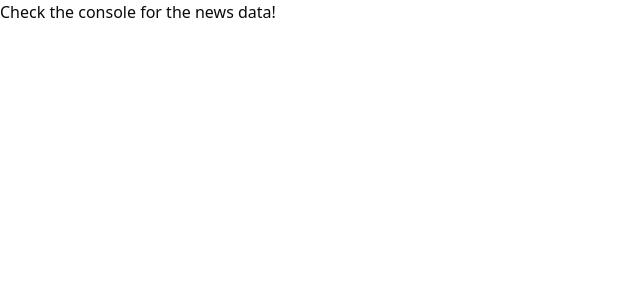
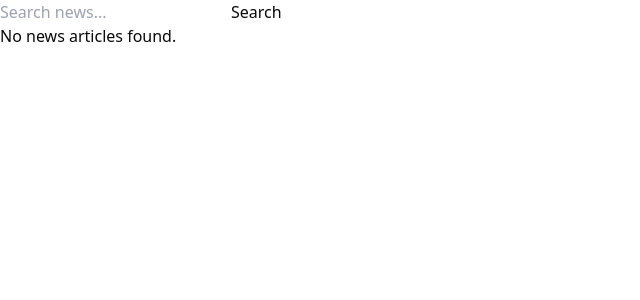
Before and after one commit to Sharktail001/ELMO-Capstone-Proj, a Next.js app: page /news in a window 1280 px wide. Shown: the top 300 px of the page, without its empty margins (0-640 px from the left). Built offline with nearby package versions, Linux system fonts and the light colour scheme; no server answers.

Commit message:
Changed up the news api

```diff
--- a/app/api/news/route.tsx
+++ b/app/api/news/route.tsx
@@ -4,12 +4,13 @@ import { JSDOM } from "jsdom";
 import { Readability } from "@mozilla/readability";
 
 const API_KEY = process.env.NEXT_PUBLIC_NEWS_API_KEY;
-const query = "Apple"; // Change this to any topic
 
-export async function GET() {
+export async function POST(request: Request) {
+  const { query } = await request.json();
+
   try {
     // Fetch articles from NewsAPI
-        const newsUrl = `https://newsapi.org/v2/everything?q=${query}&language=en&domains=cnn.com&sortBy=publishedAt&apiKey=${process.env.NEXT_PUBLIC_NEWS_API_KEY}`;
+    const newsUrl = `https://newsapi.org/v2/everything?q=${query}&language=en&domains=cnn.com&sortBy=publishedAt&apiKey=${API_KEY}`;
     const newsResponse = await axios.get(newsUrl);
     const articles = newsResponse.data.articles.slice(0, 5); // Get the first 5 articles
 
--- a/app/news/page.tsx
+++ b/app/news/page.tsx
@@ -1,17 +1,62 @@
-"use client"
-import React, { useEffect } from "react";
+"use client";
+import React, { useState } from "react";
 
 export default function News() {
-  useEffect(() => {
-    // Fetch data from your API route
-    fetch("/api/news")
-      .then((res) => res.json())
-      .then((data) => {
-        // Log the data in the browser console
-        console.log("Fetched News Data:", data);
-      })
-      .catch((error) => console.error("Error fetching news:", error));
-  }, []);
+  const [query, setQuery] = useState(""); // Default query
+  type Article = {
+    title: string;
+    content: string;
+    url: string;
+  };
 
-  return <div>Check the console for the news data!</div>;
+  const [newsData, setNewsData] = useState<Article[]>([]);
+
+  const fetchNews = async (searchQuery: string) => {
+    try {
+      const response = await fetch("/api/news", {
+        method: "POST",
+        headers: {
+          "Content-Type": "application/json",
+        },
+        body: JSON.stringify({ query: searchQuery }),
+      });
+      const data = await response.json();
+      console.log("Fetched News Data:", data);
+      setNewsData(data);
+    } catch (error) {
+      console.error("Error fetching news:", error);
+    }
+  };
+
+  const handleSearch = (event: React.FormEvent<HTMLFormElement>) => {
+    event.preventDefault();
+    const formData = new FormData(event.currentTarget);
+    const searchQuery = formData.get("query") as string;
+    setQuery(searchQuery);
+    fetchNews(searchQuery);
+  };
+
+  return (
+    <div>
+      <form onSubmit={handleSearch}>
+        <input type="text" name="query" placeholder="Search news..." />
+        <button type="submit">Search</button>
+      </form>
+      <div>
+        {newsData.length > 0 ? (
+          newsData.map((article, index) => (
+            <div key={index}>
+              <h3>{article.title}</h3>
+              <p>{article.content}</p>
+              <a href={article.url} target="_blank" rel="noopener noreferrer">
+                Read more
+              </a>
+            </div>
+          ))
+        ) : (
+          <p>No news articles found.</p>
+        )}
+      </div>
+    </div>
+  );
 }
```
Also changed, not shown: 1 other file (tests, documents, lock files or other folders). Lines whose indentation alone changed are shown as unchanged.
